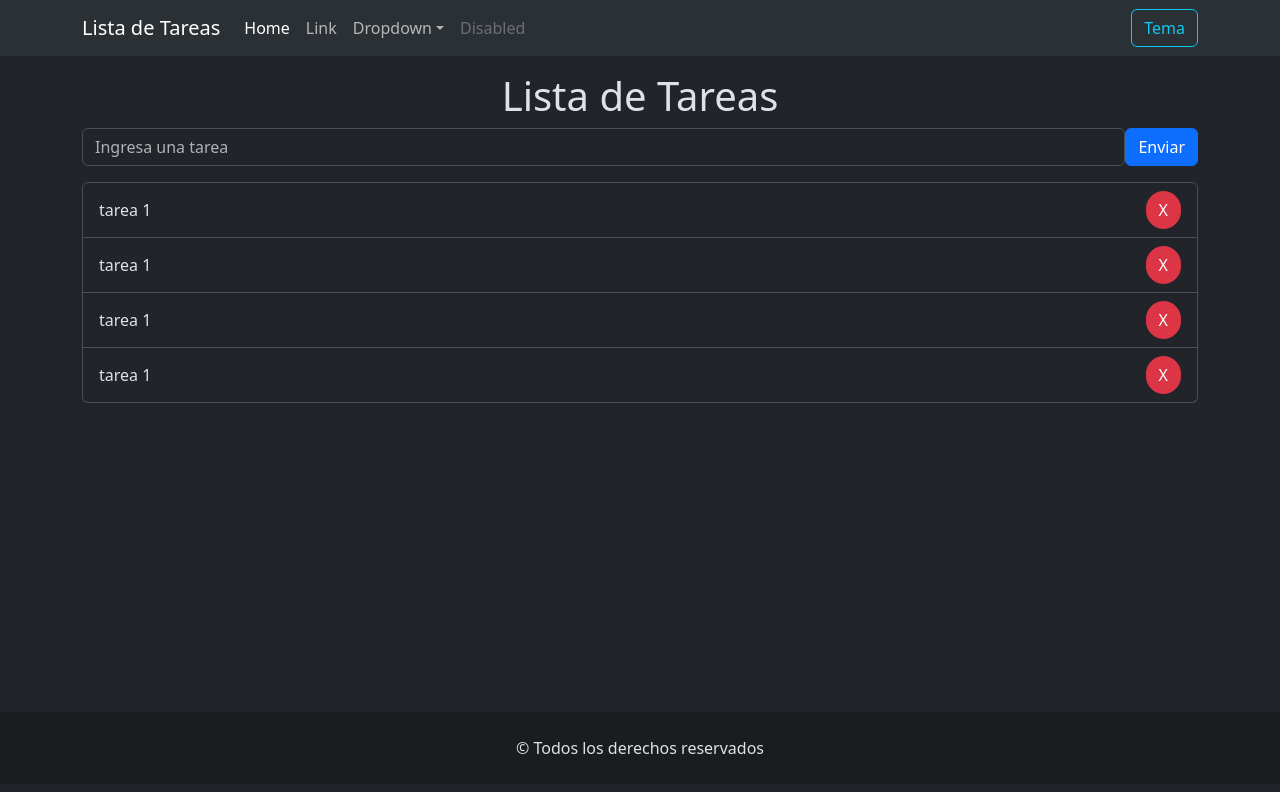
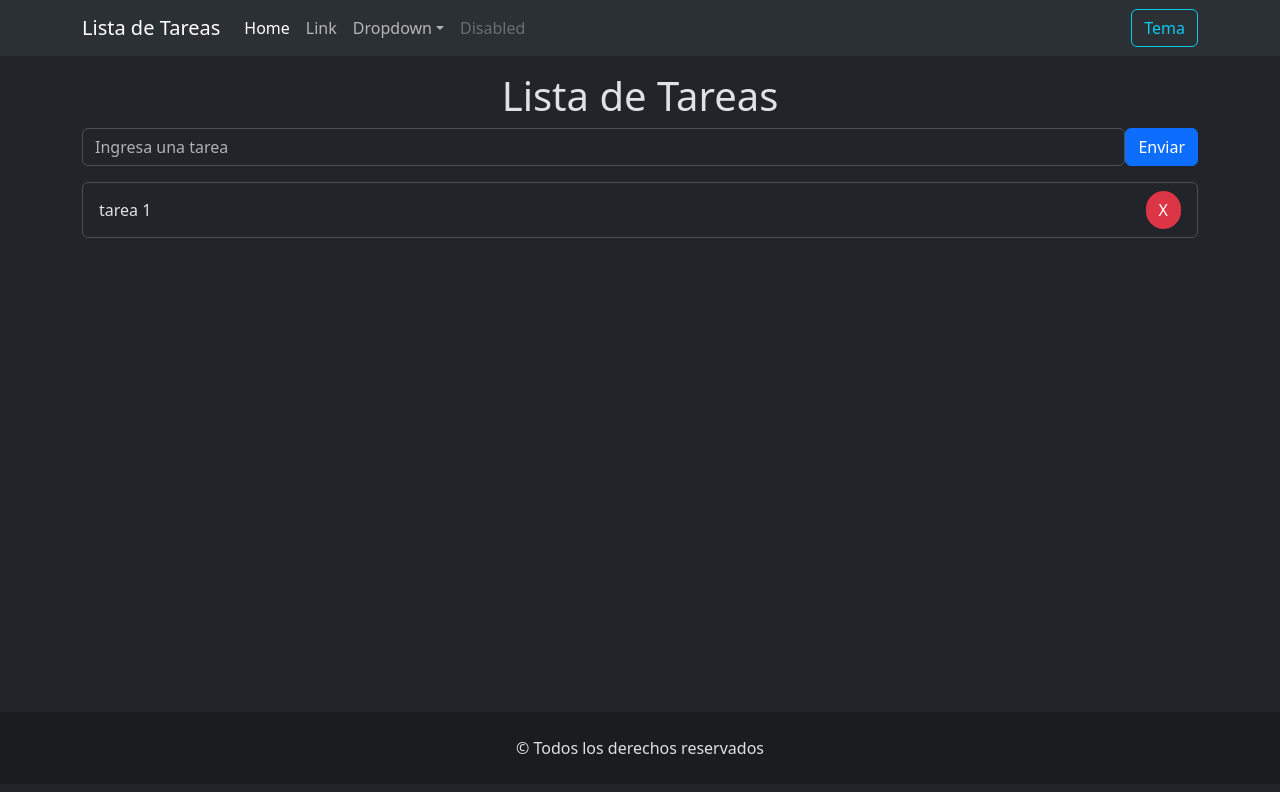
Before and after one commit to nikki0011/TP-REACT-EJERCICIO-04, a React (Vite) app: page / in a window 1280 px wide. Shown: the top 792 px of the page. Built offline with nearby package versions, Linux system fonts and the light colour scheme.

Commit message:
guardamos las tareas en el arrayTareas

```diff
--- a/src/components/FormularioTarea.jsx
+++ b/src/components/FormularioTarea.jsx
@@ -1,15 +1,27 @@
+import { useState } from "react";
 import ListaDeTarea from "./ListaDeTarea";
 
 const FormularioTarea = () => {
+  const [arrayTareas, setArrayaTareas] = useState([]);
+  const [tarea, setTarea] = useState("");
+
+  const handleSubmit = (e) => {
+    e.preventDefault();
+
+    setArrayaTareas([...arrayTareas, tarea]);
+  };
+
   return (
     <section>
-      <form>
+      <form onSubmit={handleSubmit}>
         <div className="mb-3 d-flex ">
           <input
             type="text"
             className="form-control"
             id="inputTarea"
             placeholder="Ingresa una tarea"
+            onChange={(e) => setTarea(e.target.value)}
+            value={tarea}
           />
           <button className="btn btn-primary">Enviar</button>
         </div>
--- a/src/components/ListaDeTarea.jsx
+++ b/src/components/ListaDeTarea.jsx
@@ -3,9 +3,6 @@ import ItemTarea from "./ItemTarea";
 const ListaDeTarea = () => {
   return <ul className="list-group">
     <ItemTarea></ItemTarea>
-    <ItemTarea></ItemTarea>
-    <ItemTarea></ItemTarea>
-    <ItemTarea></ItemTarea>
   </ul>;
 };
 
```
